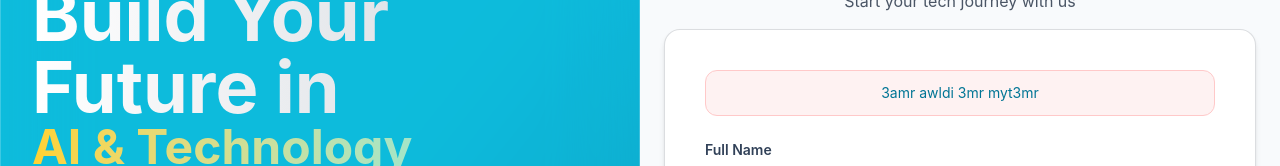
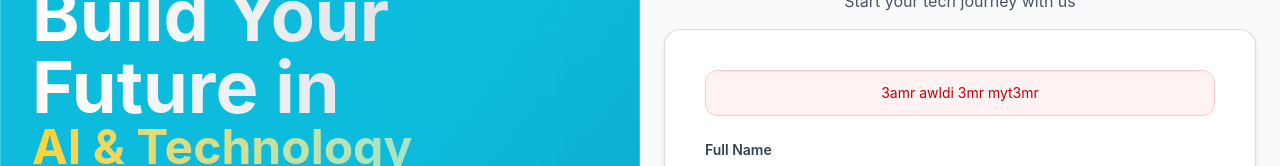
Before and after one commit to Skyzex54/Project_react_club, a React (Vite) app in the folder site_club/: page /Register in a window 1280 px wide. Both pictures are taken after a click on the button "Register". Shown: the part 199-365 px from the top of the page. Built offline with nearby package versions, Linux system fonts and the light colour scheme.

Commit message:
Forumulaire_Register

```diff
--- a/site_club/src/Components/Forumulaire_Register.jsx
+++ b/site_club/src/Components/Forumulaire_Register.jsx
@@ -30,13 +30,13 @@ const Forumulaire_Register = () => {
 
     <div className=' bg-white h-auto p-10 border border-gray-600/20 shadow-md rounded-2xl m-4 w-full max-w-2xl mx-auto'>
       {send && (
-            <div className="mb-6 bg-teal-50 border border-teal-200 text-red-700 text-sm rounded-xl px-4 py-3 text-center">
+            <div className="mb-6 bg-teal-50 border border-teal-200 text-cyan-700 text-sm rounded-xl px-4 py-3 text-center">
                 DONE
             </div>
         )}
 
       {senderror && (
-        <div className='mb-6 bg-red-50 border border-red-200 text-cyan-700 text-sm rounded-xl px-4 py-3 text-center'>
+        <div className='mb-6 bg-red-50 border border-red-200 text-red-700 text-sm rounded-xl px-4 py-3 text-center'>
             3amr awldi 3mr myt3mr
         </div>
       )}
```
